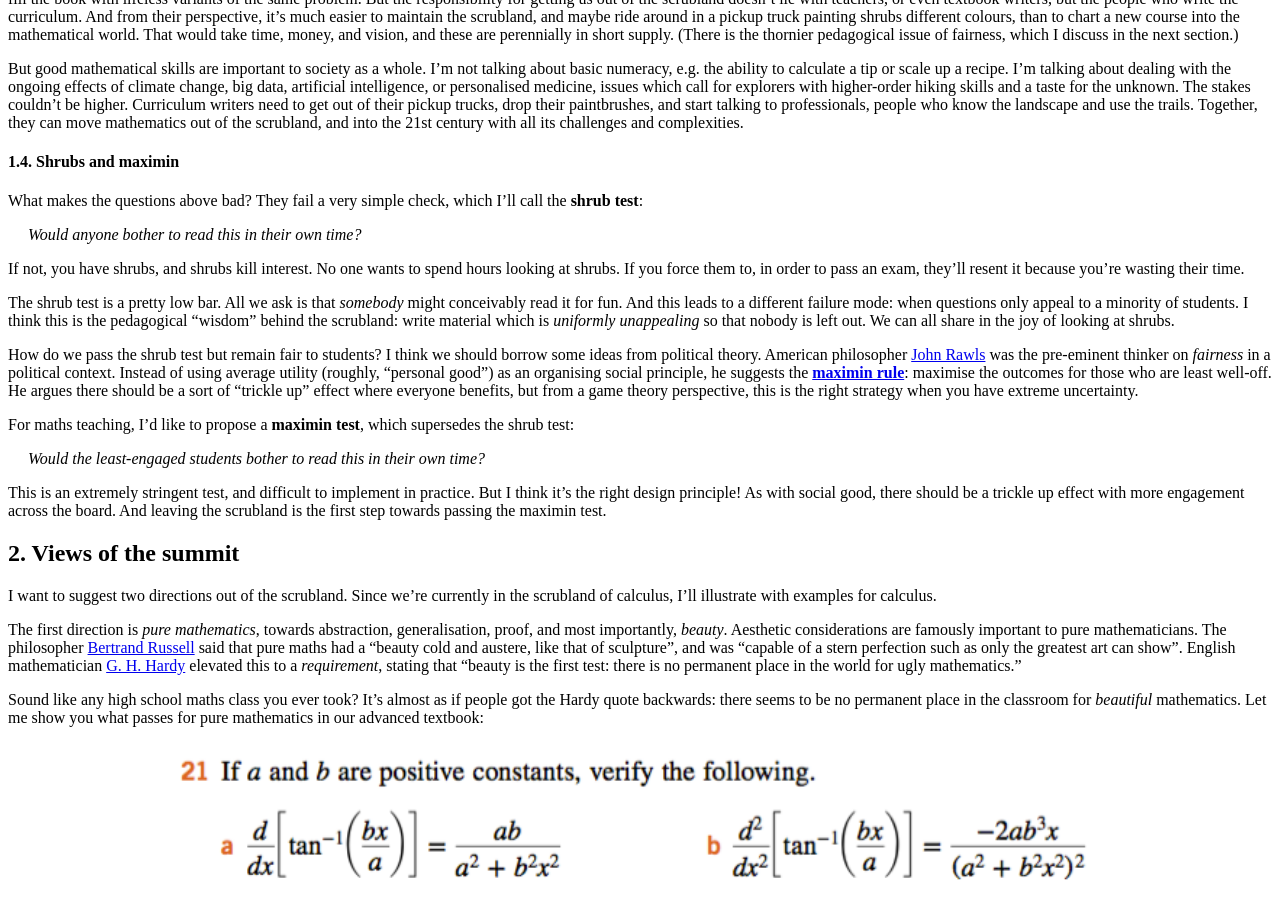
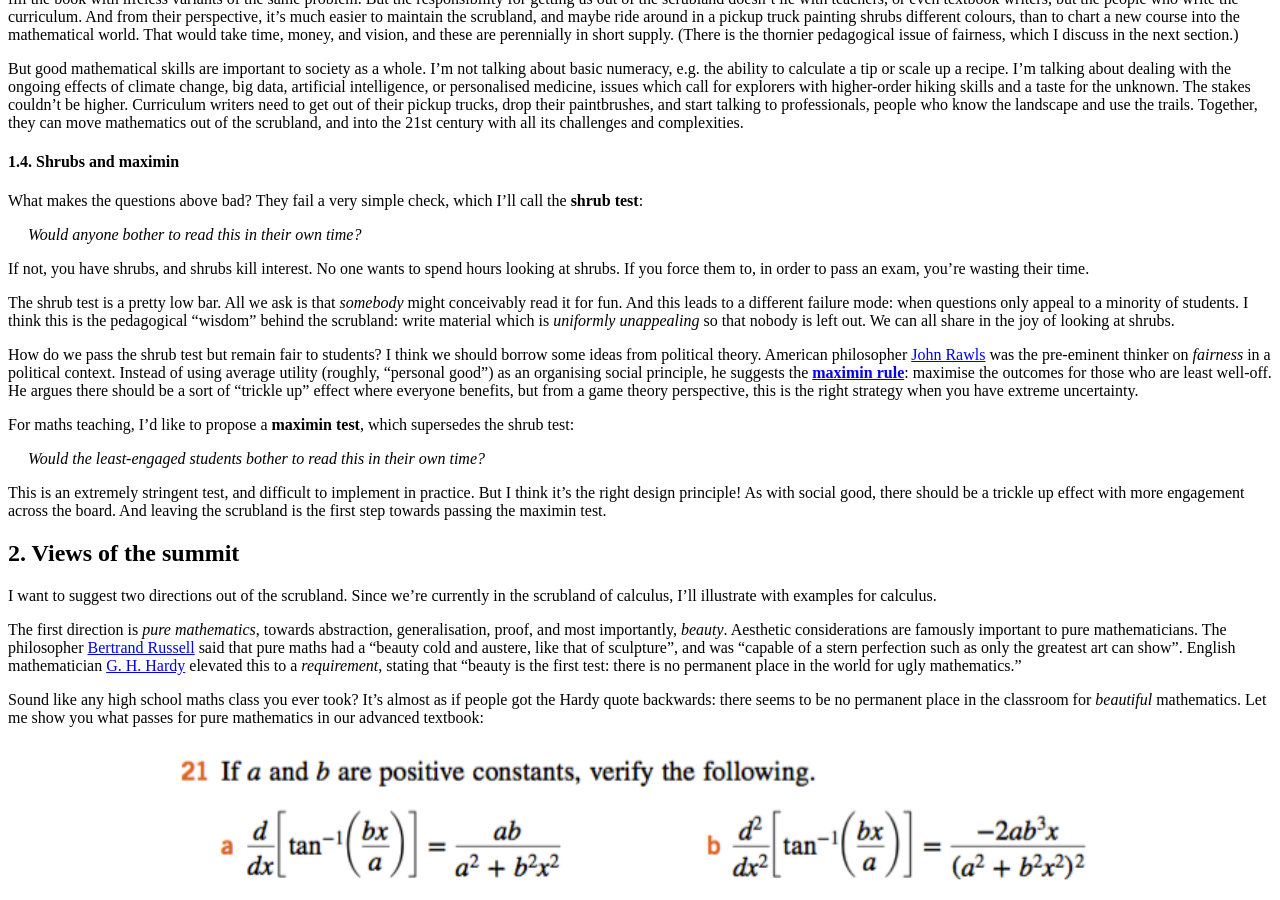
Before and after one commit to hapax/hapax.github.io, a Jekyll site: the page built from assets/teaching.md, in a window 1280 px wide and 900 px high, scrolled down 3646 px. Built offline with Jekyll 4.4.1, drawn with Linux system fonts in a browser that asks for light colours; our own code applies the rules of GitHub Pages for plain Markdown files; formulas are drawn with MathJax 3; a script that is not in the unit is left out.

Commit message:
Update teaching.md

```diff
--- a/assets/teaching.md
+++ b/assets/teaching.md
@@ -225,8 +225,7 @@ They fail a very simple check, which I'll call the **shrub test**:
 
 If not, you have shrubs, and shrubs kill interest.
 No one wants to spend hours looking at shrubs.
-If you force them to, in order to pass an exam, they'll resent
-it because you're wasting their time.
+If you force them to, in order to pass an exam, you're wasting their time.
 
 The shrub test is a pretty low bar.
 All we ask is that *somebody* might conceivably read it for fun.
```
